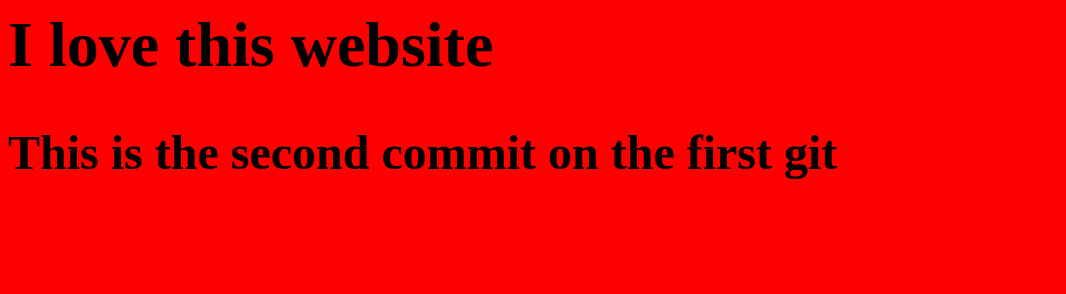
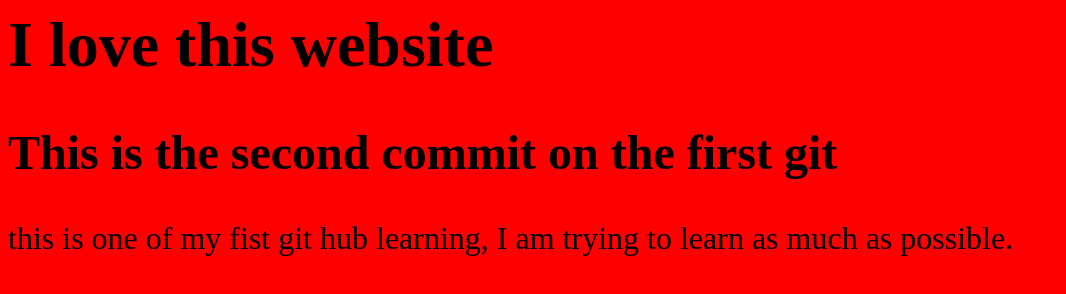
Before and after one commit to drashish77/git_ninja, a plain HTML site: page index.html in a window 1280 px wide. Shown: the whole page, without its empty margins (0-1066 px from the left). Drawn offline with Linux system fonts and the light colour scheme.

Commit message:
Added description and heading background

```diff
--- a/index.html
+++ b/index.html
@@ -8,5 +8,9 @@
   <body>
     <h1>I love this website</h1>
     <h2>This is the second commit on the first git</h2>
+    <p>
+      this is one of my fist git hub learning, I am trying to learn as much as
+      possible.
+    </p>
   </body>
 </html>
```
